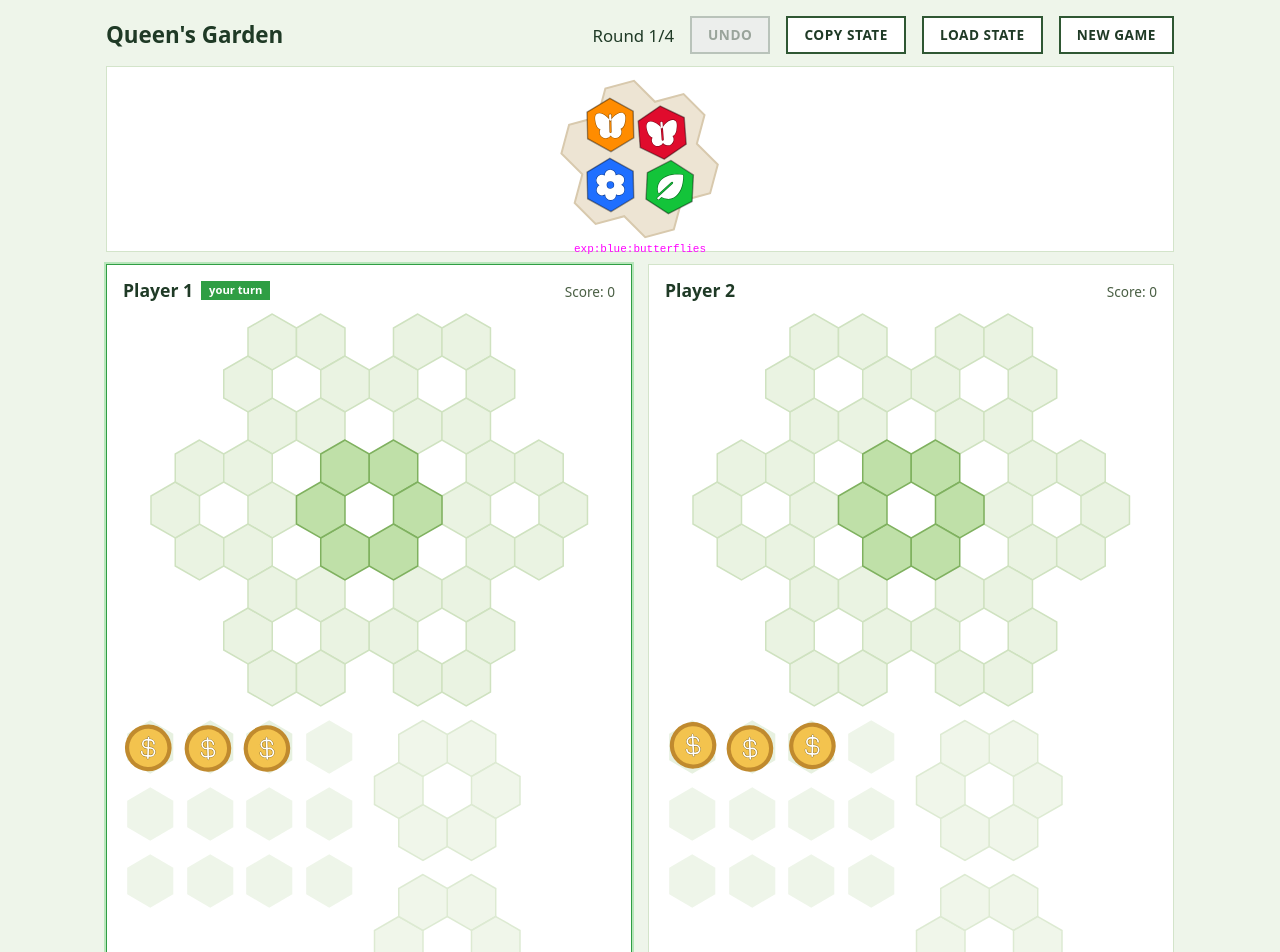
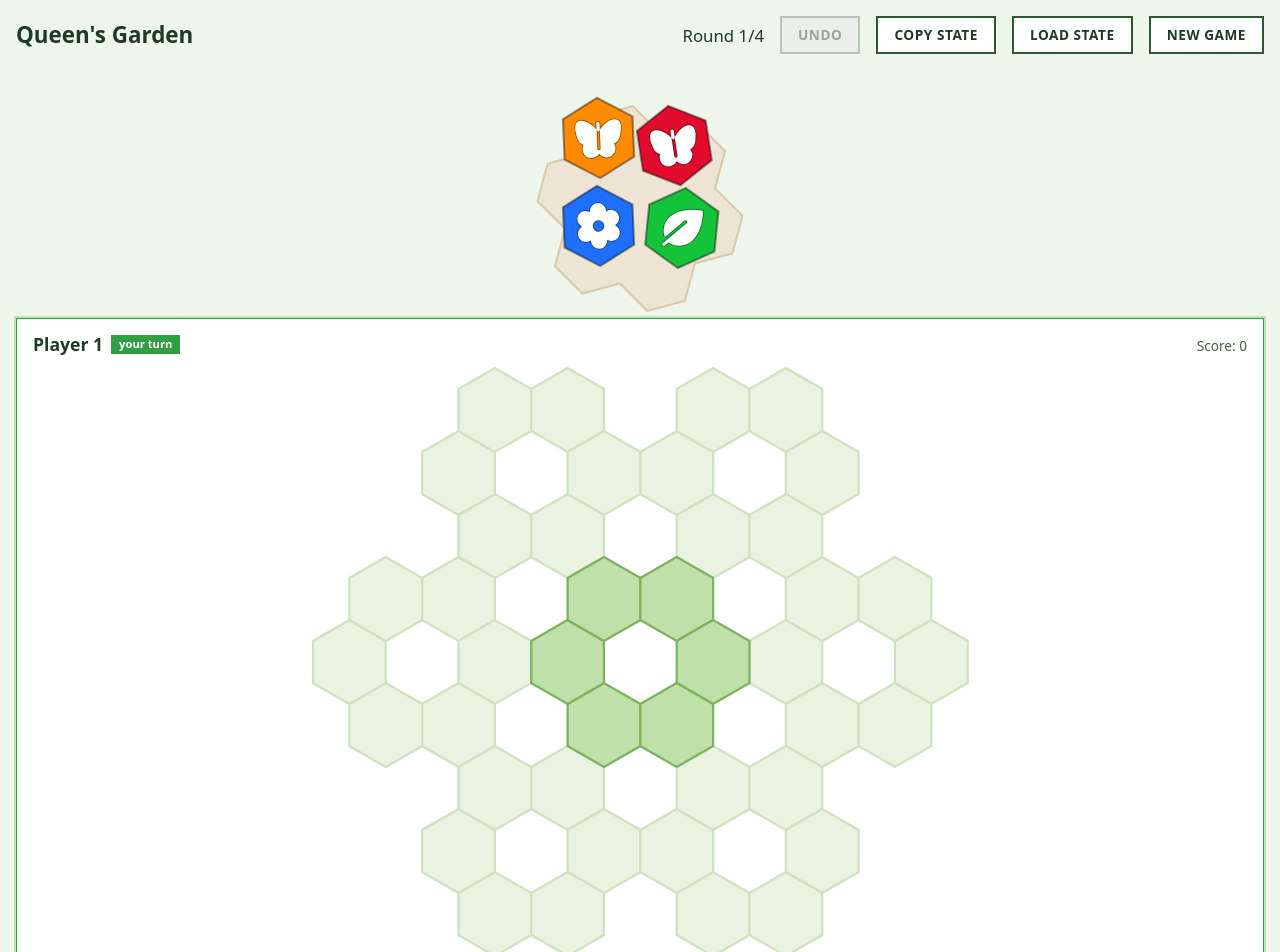
Before and after one commit to johnbillion/giochiamo, a React (Vite) app: page / in a window 1280 px wide. Shown: the top 952 px of the page. Built offline with nearby package versions, Linux system fonts and the light colour scheme.

Commit message:
Standardise the SVG scale, bump the jitter, start removing borders from sections.

```diff
--- a/src/index.css
+++ b/src/index.css
@@ -26,7 +26,7 @@ button:disabled {
 }
 
 .game {
-  max-width: 1100px;
+  max-width: 1650px;
   margin: 0 auto;
   padding: 16px 16px 100px 16px;
 }
@@ -99,12 +99,13 @@ button:disabled {
 .expansion-face[data-jitter],
 .coin-face[data-jitter] {
   /* Each bucket sets a base --jr/--jx/--jy; `--jitter-scale` (inherited from the container) dials the
-     whole effect up or down per context — bigger in the central area, gentler in player storage. */
+     whole effect up or down per context — bigger in the central area, gentler in player storage.
+     `--jitter-y-scale`/`--jitter-r-scale` further dial only the vertical offset / rotation, per element. */
   transform: translate(
       calc(var(--jx, 0) * var(--jitter-scale, 1)),
-      calc(var(--jy, 0) * var(--jitter-scale, 1))
+      calc(var(--jy, 0) * var(--jitter-scale, 1) * var(--jitter-y-scale, 1))
     )
-    rotate(calc(var(--jr, 0deg) * var(--jitter-scale, 1)));
+    rotate(calc(var(--jr, 0deg) * var(--jitter-scale, 1) * var(--jitter-r-scale, 1)));
 }
 /* Every face is now an <svg>, which defaults to transform-box: view-box / transform-origin: 0 0 — so
    it would pivot around the viewBox corner and tilt all alike. Pin each to its own centre so it
@@ -176,10 +177,8 @@ button:disabled {
 /* --- central area --- */
 .central {
   position: relative; /* anchor for the floating draft prompt */
-  background: #fff;
-  border: 1px solid #d3e4ca;
-  padding: 12px 16px;
-  margin: 12px 0;
+  padding: 0;
+  margin: 0;
   --jitter-scale: 1.5; /* stronger hand-placed tilt for tiles/expansions in the central area */
 }
 .central h2,
@@ -188,7 +187,10 @@ button:disabled {
 }
 .displays {
   display: grid;
-  grid-template-columns: repeat(var(--displays, 5), minmax(0, 1fr));
+  /* Each pile is only as wide as one expansion card, and the row is centred — so a few piles bunch
+     together in the middle rather than stretching across the whole central area. */
+  grid-template-columns: repeat(var(--displays, 5), var(--display-w, 224px));
+  justify-content: center;
   gap: 12px;
   align-items: flex-start;
 }
@@ -198,7 +200,8 @@ button:disabled {
   display: grid;
   place-items: center;
   padding: 22px;
-  min-height: 150px;
+  /* Tall enough to hold the rosette plus its vertical jitter headroom without clipping. */
+  min-height: 264px;
 }
 /* When a new top of the pile is revealed, its rosette frame stays put and its tiles fade in one by
    one. `.display-reveal` is remounted via a key change each time a draft splits off the previous top,
@@ -245,20 +248,16 @@ button:disabled {
   gap: 4px;
   place-content: center;
   z-index: 1;
+  --jitter-r-scale: 2; /* tiles within a central pile get double the rotational jitter */
 }
-/* A takeable-expansion pile fills the frame, overlaying the rosette outline (also at inset:0). The
-   `.draft-tile` compound selector outranks the plain `.draft-tile` rule defined later in this file. */
-.pile-fill,
-.draft-tile.pile-fill {
-  position: absolute;
-  inset: 0;
-  display: block;
+/* A takeable expansion revealed in a pile: centred at the standard hex scale, like the pile's tiles.
+   It mounts exactly when a pile's last tile is drafted, so this fade/scale-in plays only then. */
+.pile-piece,
+.draft-tile.pile-piece {
+  position: relative;
   z-index: 1;
-}
-/* A pile-fill element mounts exactly when a pile's last tile is drafted and its expansion is
-   revealed (becomes takeable), so this fade/scale-in plays only then. */
-.pile-fill {
   animation: expansion-reveal 380ms ease-out;
+  --jitter-y-scale: 2; /* upturned expansion cards get double the vertical jitter */
 }
 @keyframes expansion-reveal {
   from {
@@ -270,17 +269,12 @@ button:disabled {
     transform: scale(1);
   }
 }
-.expansion-face-fill {
-  display: block;
-  width: 100%;
-  height: 100%;
-}
 
 /* An emptied slot where a tile was drafted away — holds its place in the 2×2 grid. */
 .tile-blank {
   display: inline-flex;
-  width: 56px;
-  height: 56px;
+  width: 84px;
+  height: 84px;
 }
 
 /* A central-area tile with a hover popup offering to draft by its colour or symbol. */
@@ -357,10 +351,6 @@ button:disabled {
 }
 .draft-tile.open .tile-popup {
   display: flex;
-}
-/* For a takeable expansion the popup floats centred over the piece, not dropped below it. */
-.tile-popup-over {
-  top: 50%;
 }
 .draft-chip {
   border: none;
--- a/src/ui/Game.tsx
+++ b/src/ui/Game.tsx
@@ -66,9 +66,11 @@ import {
   ExpansionFace,
   ExpansionOutline,
   HexFace,
+  HEX_STROKE,
   hexPoints,
   jitterDegrees,
   pileRotation,
+  pileShiftY,
   SLOT_CENTRE,
   SYMBOL_LABEL,
   SYMBOL_PATH,
@@ -600,7 +602,7 @@ function FlyingPiece({ flight, onDone }: { flight: FlyPiece; onDone: () => void
       {flight.kind === 'tile' ? (
         <TileFace tile={flight.tile} size={to.height} />
       ) : (
-        <ExpansionFace expansion={flight.expansion} fill />
+        <ExpansionFace expansion={flight.expansion} size={EXPANSION_HEX_R} />
       )}
     </div>
   );
@@ -630,7 +632,7 @@ function DraftablePiece({
   symbol,
   face,
   dimmed,
-  fill = false,
+  pilePiece = false,
   draftable,
   onDraft,
   onPreview,
@@ -642,7 +644,7 @@ function DraftablePiece({
   symbol: Symbol;
   face: ReactNode; // the visual (a TileFace or ExpansionFace)
   dimmed: boolean;
-  fill?: boolean; // stretch the piece to fill its pile frame (a takeable expansion)
+  pilePiece?: boolean; // a takeable expansion revealed in a pile (plays the reveal animation)
   draftable: ReadonlySet<string>;
   onDraft: (attr: Attribute) => void;
   onPreview: (attr: Attribute | null) => void;
@@ -698,7 +700,7 @@ function DraftablePiece({
     <span
       data-reveal-order={revealOrder}
       data-draft-src={srcKey}
-      className={`draft-tile${fill ? ' pile-fill' : ''}${dimmed ? ' dimmed' : ''}${open ? ' open' : ''}${
+      className={`draft-tile${pilePiece ? ' pile-piece' : ''}${dimmed ? ' dimmed' : ''}${open ? ' open' : ''}${
         solo && soloEnabled ? ' clickable' : ''
       }`}
       onMouseEnter={() => {
@@ -710,13 +712,9 @@ function DraftablePiece({
     >
       {face}
       <span
-        className={`tile-popup${fill ? ' tile-popup-over' : ''}`}
+        className="tile-popup"
         ref={popupRef}
-        style={{
-          transform: fill
-            ? `translate(calc(-50% + ${shift}px), -50%)`
-            : `translateX(calc(-50% + ${shift}px))`,
-        }}
+        style={{ transform: `translateX(calc(-50% + ${shift}px))` }}
       >
         {solo ? (
           <button
@@ -1052,12 +1050,12 @@ function CentralArea({
   // A takeable expansion is drafted the same way as a tile (by its identity's colour or symbol).
   // A spent pile (null expansion — its expansion already taken) renders empty, leaving only the
   // rosette outline so the pile keeps its slot.
-  // Rendered as a direct child of `.display` (not inside `.tiles`) so the rosette can fill the frame.
+  // Drawn at the standard hex scale and centred in `.display`, like the pile's tiles and the board.
   const renderExpansion = (expansion: Expansion | null, key: number, seed: string | number = key) => {
     if (expansion === null) return <span key={key} className="pile-spent" aria-label="empty pile" />;
-    const face = <ExpansionFace expansion={expansion} fill seed={seed} />;
+    const face = <ExpansionFace expansion={expansion} size={EXPANSION_HEX_R} seed={seed} />;
     const id = expansion.identity;
-    if (!canDraft || !id) return <span key={key} className="pile-fill">{face}</span>;
+    if (!canDraft || !id) return <span key={key} className="pile-piece">{face}</span>;
     return (
       <DraftablePiece
         key={key}
@@ -1065,7 +1063,7 @@ function CentralArea({
         symbol={id.symbol}
         face={face}
         dimmed={!matchesPreview(id)}
-        fill
+        pilePiece
         draftable={draftable}
         onDraft={beginDraft}
         onPreview={setPreview}
@@ -1083,34 +1081,13 @@ function CentralArea({
     sourceFor: (slot: number) => DraftSource,
   ) => (
     <>
-      <ExpansionOutline rotate={pileRotation(`${jitterSalt}:${state.round}:${rotationIndex}`)} />
+      <ExpansionOutline
+        rotate={pileRotation(`${jitterSalt}:${state.round}:${rotationIndex}`)}
+        shiftY={pileShiftY(`${jitterSalt}:${state.round}:${rotationIndex}:y`)}
+      />
       <div className="tiles">{tiles.map((t, j) => renderTile(t, j, sourceFor(j)))}</div>
     </>
   );
-
-  // TEMP debug: the pile's stable FLIP key + the colour/symbol of the expansion underneath each
-  // display. The FLIP key is what tracks the pile across a draft, so it's what we want to eyeball.
-  const debugDisplay = (index: number, expansion: Expansion | null) => {
-    const flipKey = displayFlipKey(expansion, index);
-    return (
-      <div
-        className="debug-pile"
-        style={{
-          position: 'absolute',
-          bottom: -18,
-          left: 0,
-          right: 0,
-          textAlign: 'center',
-          fontSize: 11,
-          fontFamily: 'monospace',
-          color: 'magenta',
-          pointerEvents: 'none',
-        }}
-      >
-        {flipKey}
-      </div>
-    );
-  };
 
   return (
     <>
@@ -1145,7 +1122,6 @@ function CentralArea({
           {central.top.tiles.some(Boolean)
             ? renderTilePile(0, central.top.tiles, (slot) => ({ area: 'top', slot }))
             : renderExpansion(central.top.expansion, 0, 'top')}
-          {debugDisplay(0, central.top.expansion)}
         </div>
       )}
       {central.open.map((d, i) => {
@@ -1159,7 +1135,6 @@ function CentralArea({
             {hasTiles
               ? renderTilePile(i + 1, d.tiles, (slot) => ({ area: 'open', index: i, slot }))
               : renderExpansion(d.expansion, 0, `open${i}`)}
-            {debugDisplay(i + 1, d.expansion)}
           </div>
         );
       })}
@@ -1463,33 +1438,37 @@ function GardenCell({
   // unplaced expansion slot, or a filled tile — with the hover preview layered on top.
   let fill: string;
   let stroke: string;
-  let strokeWidth = 1.5;
+  // Base outline matches every other hex; highlighted cells (legal target, live preview) get a
+  // heavier stroke for affordance, with the about-to-fill rosette an intermediate weight.
+  const HILITE = (HEX_STROKE * 5) / 3;
+  const HOVER_ROSETTE = (HEX_STROKE * 4) / 3;
+  let strokeWidth = HEX_STROKE;
   let iconPath: string | null = cell.tile ? SYMBOL_PATH[cell.tile.symbol] : null;
   let className = 'gcell';
   if (preview) {
     // Show the actual tile/identity that will be placed here.
     fill = COLOUR_HEX[preview.colour];
     stroke = '#15803d';
-    strokeWidth = 2.5;
+    strokeWidth = HILITE;
     iconPath = SYMBOL_PATH[preview.symbol];
     className = 'gcell legal';
   } else if (isPreviewCell) {
     // Hovered cell of a blank-identity expansion: an empty-frame preview, no glyph.
     fill = '#bfe0a8';
     stroke = '#15803d';
-    strokeWidth = 2.5;
+    strokeWidth = HILITE;
     className = 'gcell legal';
   } else if (inHoveredRosette) {
     // The rest of the rosette the expansion is about to drop into — drawn in the same soft
     // green an empty slot of a placed expansion takes, so the hover previews the placed result.
     fill = '#bfe0a8';
     stroke = '#15803d';
-    strokeWidth = 2;
+    strokeWidth = HOVER_ROSETTE;
     className = cell.legal ? 'gcell legal' : 'gcell';
   } else if (cell.legal) {
     fill = '#86efac';
     stroke = '#15803d';
-    strokeWidth = 2.5;
+    strokeWidth = HILITE;
     className = 'gcell legal';
   } else if (!cell.hasExpansion) {
     fill = 'var(--empty-slot-fill)';
--- a/src/ui/board.tsx
+++ b/src/ui/board.tsx
@@ -251,16 +251,20 @@ const EXPANSION_OUTLINE_POINTS = (() => {
 
 // A standalone SVG of the expansion-rosette outline, scaled to fill (and centre within) its box.
 // `rotate` spins the (origin-centred, 6-fold-symmetric) silhouette in place by a few degrees for a
-// hand-laid look. The viewBox is sized for the unrotated shape, so keep rotations modest.
-export function ExpansionOutline({ rotate = 0 }: { rotate?: number }) {
+// hand-laid look; `shiftY` nudges it up or down a touch. The viewBox is sized for the unrotated,
+// uncentred shape, so keep both modest.
+export function ExpansionOutline({ rotate = 0, shiftY = 0 }: { rotate?: number; shiftY?: number }) {
   const R = 10;
   const s = Math.sqrt(3);
   const pad = 2;
+  // Extra vertical room so a shiftY-nudged silhouette stays inside the viewBox instead of being clipped
+  // at the SVG edge. Covers pileShiftY's full ±6-unit range with a little slack for the stroke.
+  const padY = pad + 7;
   const points = EXPANSION_OUTLINE_POINTS.map(([x, y]) => `${(x * R).toFixed(2)},${(y * R).toFixed(2)}`).join(' ');
   const minX = -1.5 * s * R - pad;
-  const minY = -2.5 * R - pad;
+  const minY = -2.5 * R - padY;
   const w = 3 * s * R + 2 * pad;
-  const h = 5 * R + 2 * pad;
+  const h = 5 * R + 2 * padY;
   return (
     <svg
       className="expansion-outline"
@@ -274,7 +278,9 @@ export function ExpansionOutline({ rotate = 0 }: { rotate?: number }) {
         stroke="#d8c9ad"
         strokeWidth={2}
         vectorEffect="non-scaling-stroke"
-        transform={rotate ? `rotate(${rotate})` : undefined}
+        transform={
+          rotate || shiftY ? `translate(0 ${shiftY.toFixed(2)}) rotate(${rotate})` : undefined
+        }
       />
     </svg>
   );
@@ -297,8 +303,13 @@ const HEX_RATIO = Math.sqrt(3) / 2; // ≈ 0.866, width ÷ height of a regular p
 // The one hex dimension every piece is drawn at, so a tile is the same size wherever it appears and
 // a rosette hex matches a tile. TILE_SIZE is a tile's height; EXPANSION_HEX_R is the rosette-hex
 // circumradius (half the height), and the garden draws its cells at this radius too.
-export const TILE_SIZE = 56;
+export const TILE_SIZE = 84;
 export const EXPANSION_HEX_R = TILE_SIZE / 2;
+
+// The outline width every tile/expansion hex is drawn with — the single source of truth for stroke
+// weight. Every piece is drawn at the same scale (EXPANSION_HEX_R), so one value reads identically
+// across storage, the board, and the central piles.
+export const HEX_STROKE = 2.25;
 
 // Each tile/expansion gets a tiny, fixed "imperfect placement" tilt. The bucket is a deterministic
 // hash of a key, so it's stable across re-renders (a tile never jiggles in place) yet varies between
@@ -329,6 +340,12 @@ export function jitterBucket(key: string): number {
 export function pileRotation(key: string): number {
   return (hash32(key) % 5000) / 100;
 }
+// A stable vertical offset (in viewBox units) paired with pileRotation, so a pile's rosette also sits
+// a touch high or low rather than dead-centre. Centred on 0, ≈ ±6 units against the ~50-unit rosette
+// height — modest, like the rotation. Key it distinctly from the rotation so the two vary apart.
+export function pileShiftY(key: string): number {
+  return ((hash32(key) % 600) - 300) / 50;
+}
 // Degrees for a board cell, derived from the same buckets, centred on 0 (≈ ±1.2°). The packed
 // rosette can't use the HTML offsets (they'd gap the grid), so board cells only rotate, a little.
 export function jitterDegrees(key: string): number {
@@ -349,7 +366,7 @@ export function HexFace({
   iconPath,
   size,
   stroke,
-  strokeWidth = 1.5,
+  strokeWidth = HEX_STROKE,
   fontSize,
   className = 'tile-face',
   jitter,
@@ -466,18 +483,14 @@ const EMPTY_HEX_STROKE = '#7fb15f';
 const PLACEHOLDER_HEX_FILL = 'var(--empty-slot-fill)';
 const PLACEHOLDER_HEX_STROKE = 'var(--empty-slot-stroke)';
 
-// `fill` makes the SVG stretch to fill its container (matching ExpansionOutline) instead of
-// rendering at a fixed pixel size — used for a central pile, where the rosette should fill the frame.
 export function ExpansionFace({
   expansion,
-  size = 18,
-  fill = false,
+  size = EXPANSION_HEX_R,
   placeholder = false,
   seed = '',
 }: {
   expansion: Expansion;
   size?: number;
-  fill?: boolean;
   placeholder?: boolean;
   seed?: string | number;
 }) {
@@ -494,8 +507,7 @@ export function ExpansionFace({
     return { cx, cy, i };
   }).sort((a, b) => Number(a.i === identitySlot) - Number(b.i === identitySlot));
   const halfW = (r * Math.sqrt(3)) / 2;
-  // Match ExpansionOutline's relative padding (0.2·R) so the rosette overlays the frame exactly.
-  const pad = fill ? r * 0.2 : 1.5;
+  const pad = 1.5;
   const minX = Math.min(...cells.map((c) => c.cx)) - halfW - pad;
   const maxX = Math.max(...cells.map((c) => c.cx)) + halfW + pad;
   const minY = Math.min(...cells.map((c) => c.cy)) - r - pad;
@@ -504,10 +516,11 @@ export function ExpansionFace({
   const h = maxY - minY;
   return (
     <svg
-      className={fill ? 'expansion-face expansion-face-fill' : 'expansion-face'}
+      className="expansion-face"
       data-jitter={placeholder ? undefined : jitter}
       viewBox={`${minX.toFixed(2)} ${minY.toFixed(2)} ${w.toFixed(2)} ${h.toFixed(2)}`}
-      {...(fill ? { preserveAspectRatio: 'xMidYMid meet' } : { width: w.toFixed(2), height: h.toFixed(2) })}
+      width={w.toFixed(2)}
+      height={h.toFixed(2)}
       role="img"
       aria-label={`${expansionLabel(expansion)} expansion`}
     >
@@ -519,7 +532,7 @@ export function ExpansionFace({
               points={hexPoints(c.cx, c.cy, r)}
               fill={isId ? COLOUR_HEX[id.colour] : emptyFill}
               stroke={isId ? 'rgba(0, 0, 0, 0.4)' : emptyStroke}
-              strokeWidth={1.5}
+              strokeWidth={HEX_STROKE}
             />
             {isId && <SymbolGlyph path={SYMBOL_PATH[id.symbol]} cx={c.cx} cy={c.cy} R={r} />}
           </g>
```
